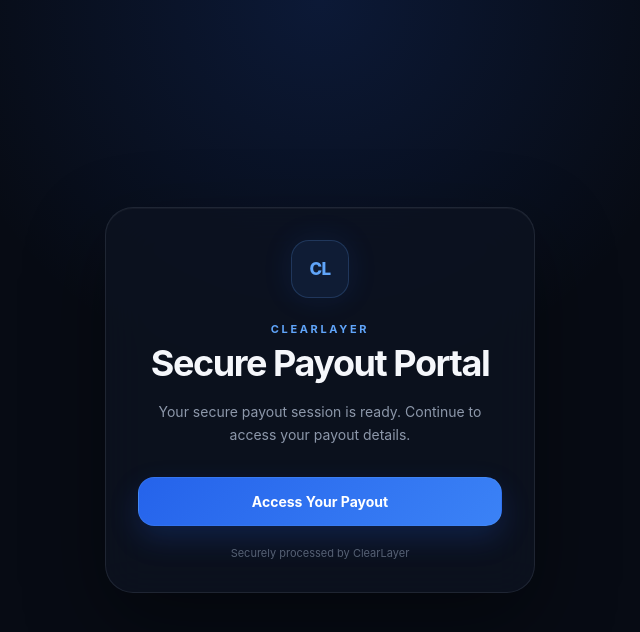
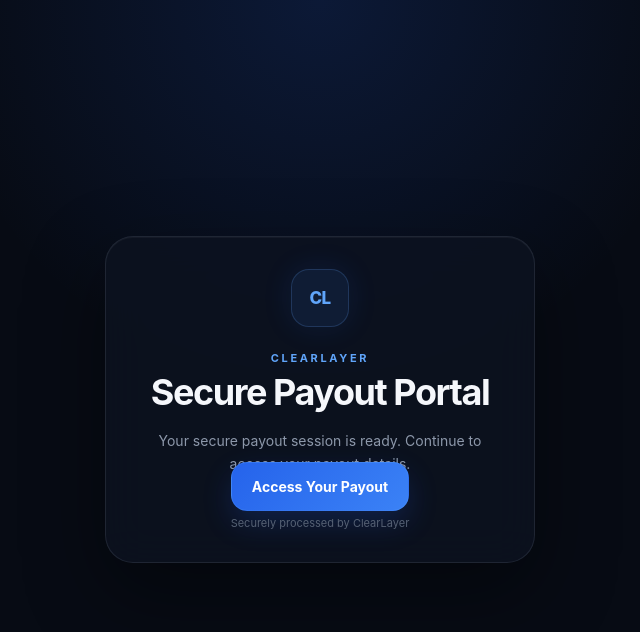
Before and after one commit to gbexecutivesearch-pixel/CLEARLAYER, a Next.js app: page / in a window 1280 px wide. Shown: the top 632 px of the page, without its empty margins (320-960 px from the left). Built offline with nearby package versions, Linux system fonts and the light colour scheme; no server answers; what wagmi would draw is missing.

Commit message:
Refactor button to use Link component for navigation

```diff
--- a/app/page.tsx
+++ b/app/page.tsx
@@ -1,3 +1,4 @@
+import Link from "next/link";
 import styles from "./page.module.css";
 
 export default function Home() {
@@ -12,13 +13,16 @@
           <h1>Secure Payout Portal</h1>
 
           <p className={styles.description}>
-            Your secure payout session is ready. Continue to access your
-            payout details.
+            Your secure payout session is ready. Continue to
+            access your payout details.
           </p>
 
-          <button type="button" className={styles.button}>
+          <Link
+            href="/access"
+            className={styles.button}
+          >
             Access Your Payout
-          </button>
+          </Link>
 
           <p className={styles.footer}>
             Securely processed by ClearLayer
```
